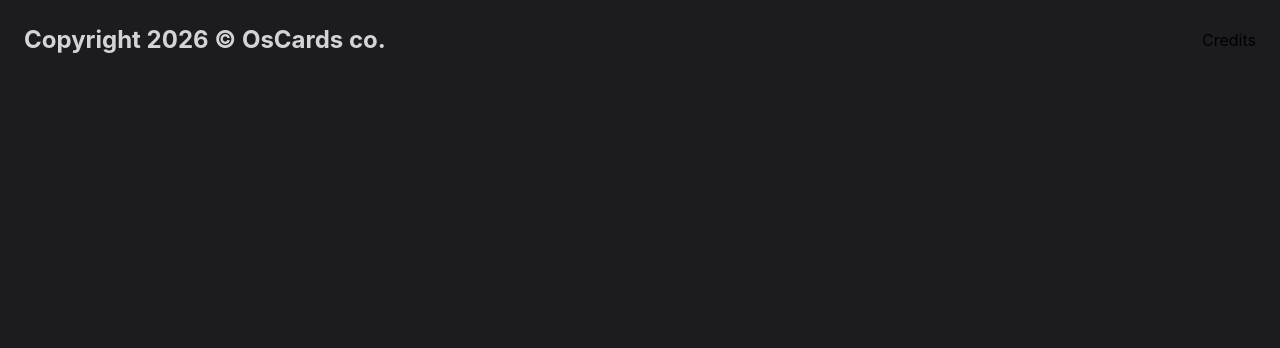
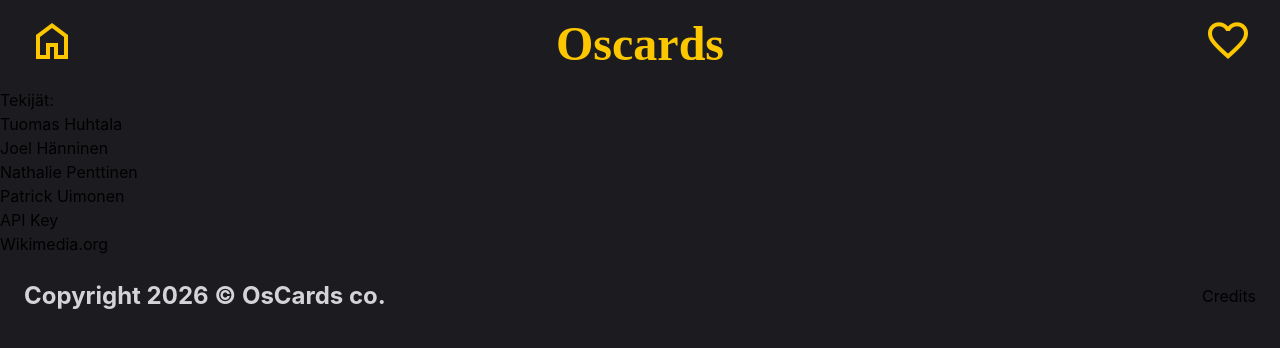
Before and after one commit to jamktiko/oscards, a SvelteKit app in the folder oscards/: page /about in a window 1280 px wide. Shown: the top 348 px of the page. Built offline with nearby package versions, Linux system fonts and the light colour scheme; a web font is replaced by a local one.

Commit message:
creditsieihn tietoa

```diff
--- a/oscards/src/lib/Footer.svelte
+++ b/oscards/src/lib/Footer.svelte
@@ -7,6 +7,6 @@
 			Copyright 2026 © OsCards co.
 		</div>
 
-		<a href="/credits">Credits</a>
+		<a href="/about">Credits</a>
 	</div>
 </footer>
--- a/oscards/src/routes/about/+page.svelte
+++ b/oscards/src/routes/about/+page.svelte
@@ -0,0 +1,18 @@
+<script lang="ts">
+  	import Header from '$lib/Header.svelte';
+</script>
+
+<Header otsikko=" Oscards" />
+<div>
+  <h1>Tekijät:</h1>
+  <p> Tuomas Huhtala</p>
+  <p> Joel Hänninen</p>
+  <p> Nathalie Penttinen</p>
+  <p> Patrick Uimonen</p>
+</div>
+<div>
+  <a href="https://imdb.iamidiotareyoutoo.com/" target="_blank" >API Key</a>
+</div>
+<div>
+  <a href="https://commons.wikimedia.org/wiki/Main_Page" target="_blank" >Wikimedia.org</a>
+</div>
```
